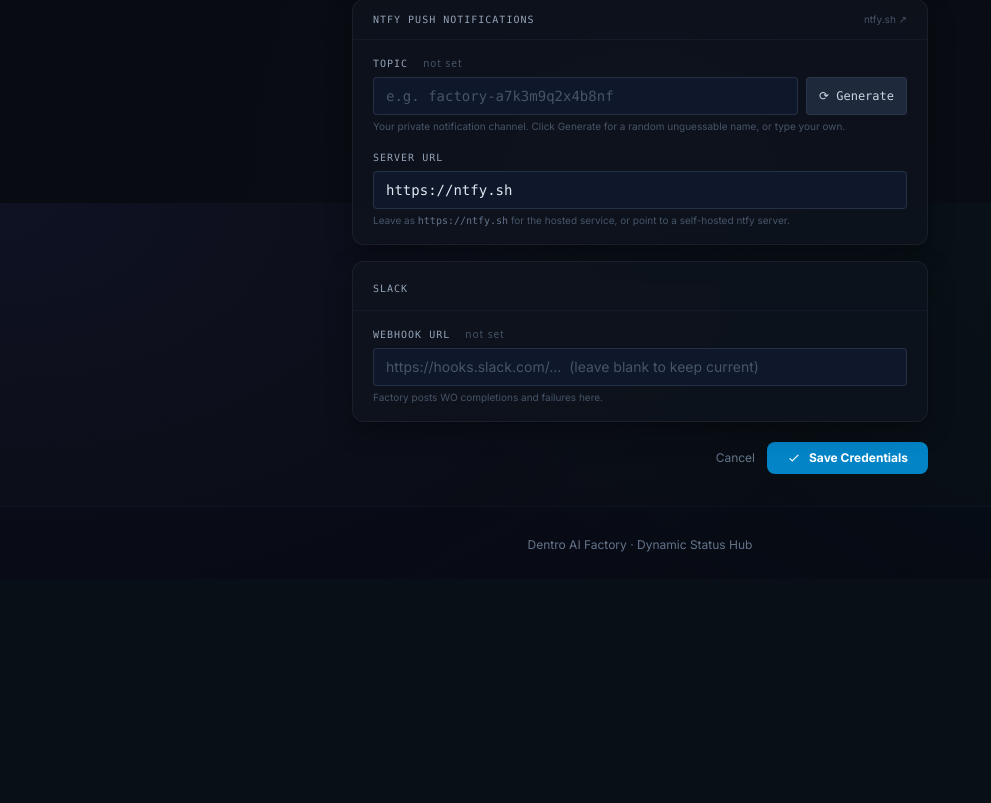
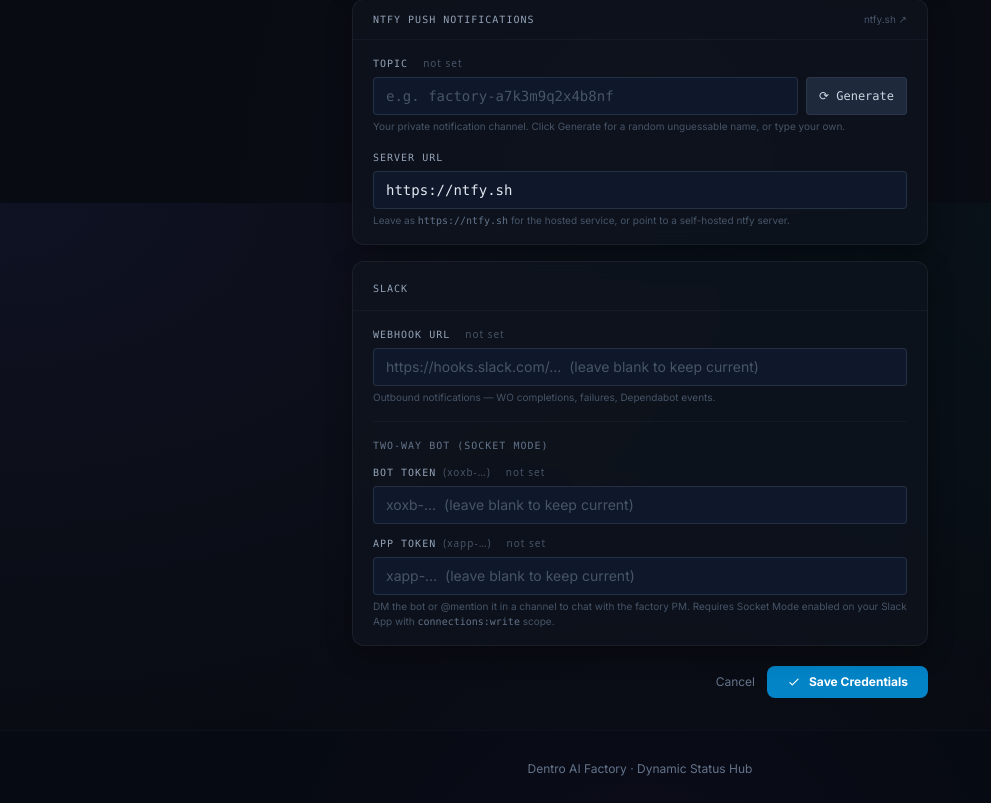
Before and after one commit to dentroio/agentic-factory, a FastAPI app: page /settings/authentication in a window 1280 px wide. Shown: the part 597-1400 px from the top of the page, without its empty margins (0-991 px from the left). Before the commit the page ends 1149 px from the top, so only its background shows below. Run offline with FastAPI, Linux system fonts and the light colour scheme; data that the repository does not hold is empty; some libraries are stand-ins or nearby versions.

Commit message:
feat(settings): add Slack bot token fields to Authentication UI
Adds SLACK_BOT_TOKEN and SLACK_APP_TOKEN inputs to Settings → Authentication
under a new "Two-Way Bot (Socket Mode)" subsection. Both fields show ● set /
not set status, save to the secrets store, and are password-masked.

Co-Authored-By: Claude Sonnet 4.6 <noreply@anthropic.com>

```diff
--- a/services/status-site/main.py
+++ b/services/status-site/main.py
@@ -1176,6 +1176,8 @@ async def settings_authentication(request: Request, saved: str = "", error: str
         "github_token_set": bool(GITHUB_TOKEN) or secrets.get("GITHUB_TOKEN", False),
         "anthropic_key_set": secrets.get("ANTHROPIC_API_KEY", False),
         "slack_webhook_set": secrets.get("SLACK_WEBHOOK_URL", False),
+        "slack_bot_token_set": secrets.get("SLACK_BOT_TOKEN", False),
+        "slack_app_token_set": secrets.get("SLACK_APP_TOKEN", False),
         "ntfy_topic": ntfy_topic,
         "ntfy_server": ntfy_server or "https://ntfy.sh",
         "restart_required": False,
@@ -1190,6 +1192,8 @@ async def settings_authentication_save(request: Request):
     github_repo = str(form.get("github_repo", "")).strip()
     anthropic_key = str(form.get("anthropic_key", "")).strip()
     slack_webhook = str(form.get("slack_webhook", "")).strip()
+    slack_bot_token = str(form.get("slack_bot_token", "")).strip()
+    slack_app_token = str(form.get("slack_app_token", "")).strip()
 
     ntfy_topic = str(form.get("ntfy_topic", "")).strip()
     ntfy_server = str(form.get("ntfy_server", "")).strip()
@@ -1201,6 +1205,10 @@ async def settings_authentication_save(request: Request):
         secrets_payload["ANTHROPIC_API_KEY"] = anthropic_key
     if slack_webhook:
         secrets_payload["SLACK_WEBHOOK_URL"] = slack_webhook
+    if slack_bot_token:
+        secrets_payload["SLACK_BOT_TOKEN"] = slack_bot_token
+    if slack_app_token:
+        secrets_payload["SLACK_APP_TOKEN"] = slack_app_token
     if github_repo:
         secrets_payload["GITHUB_REPO"] = github_repo
     if ntfy_topic:
--- a/services/status-site/templates/settings_authentication.html
+++ b/services/status-site/templates/settings_authentication.html
@@ -182,7 +182,8 @@
       <div class="px-5 py-3 border-b border-slate-800/40">
         <span class="text-[10px] font-mono text-slate-400 uppercase tracking-widest">Slack</span>
       </div>
-      <div class="px-5 py-4">
+      <div class="px-5 py-4 space-y-4">
+        <div>
           <label class="block text-[10px] font-mono text-slate-400 uppercase tracking-widest mb-1.5">
             Webhook URL
             {% if slack_webhook_set %}
@@ -195,8 +196,41 @@
             placeholder="https://hooks.slack.com/…  (leave blank to keep current)"
             class="w-full bg-slate-900 border border-slate-700/60 rounded px-3 py-2 text-sm text-slate-200 placeholder-slate-600 focus:outline-none focus:ring-1 focus:ring-sky-500/50">
           <p class="text-[10px] text-slate-600 mt-1">
-          Factory posts WO completions and failures here.
+            Outbound notifications — WO completions, failures, Dependabot events.
           </p>
+        </div>
+
+        <div class="border-t border-slate-800/40 pt-4">
+          <p class="text-[10px] font-mono text-slate-500 uppercase tracking-widest mb-3">Two-Way Bot (Socket Mode)</p>
+
+          <label class="block text-[10px] font-mono text-slate-400 uppercase tracking-widest mb-1.5">
+            Bot Token <span class="font-sans normal-case text-slate-600">(xoxb-…)</span>
+            {% if slack_bot_token_set %}
+            <span class="ml-2 normal-case font-sans text-emerald-400">● set</span>
+            {% else %}
+            <span class="ml-2 normal-case font-sans text-slate-600">not set</span>
+            {% endif %}
+          </label>
+          <input type="password" name="slack_bot_token" autocomplete="off"
+            placeholder="xoxb-…  (leave blank to keep current)"
+            class="w-full bg-slate-900 border border-slate-700/60 rounded px-3 py-2 text-sm text-slate-200 placeholder-slate-600 focus:outline-none focus:ring-1 focus:ring-sky-500/50 mb-3">
+
+          <label class="block text-[10px] font-mono text-slate-400 uppercase tracking-widest mb-1.5">
+            App Token <span class="font-sans normal-case text-slate-600">(xapp-…)</span>
+            {% if slack_app_token_set %}
+            <span class="ml-2 normal-case font-sans text-emerald-400">● set</span>
+            {% else %}
+            <span class="ml-2 normal-case font-sans text-slate-600">not set</span>
+            {% endif %}
+          </label>
+          <input type="password" name="slack_app_token" autocomplete="off"
+            placeholder="xapp-…  (leave blank to keep current)"
+            class="w-full bg-slate-900 border border-slate-700/60 rounded px-3 py-2 text-sm text-slate-200 placeholder-slate-600 focus:outline-none focus:ring-1 focus:ring-sky-500/50">
+          <p class="text-[10px] text-slate-600 mt-1">
+            DM the bot or @mention it in a channel to chat with the factory PM.
+            Requires Socket Mode enabled on your Slack App with <code class="text-slate-500">connections:write</code> scope.
+          </p>
+        </div>
       </div>
     </div>
 
```
Lines whose indentation alone changed are shown as unchanged.
